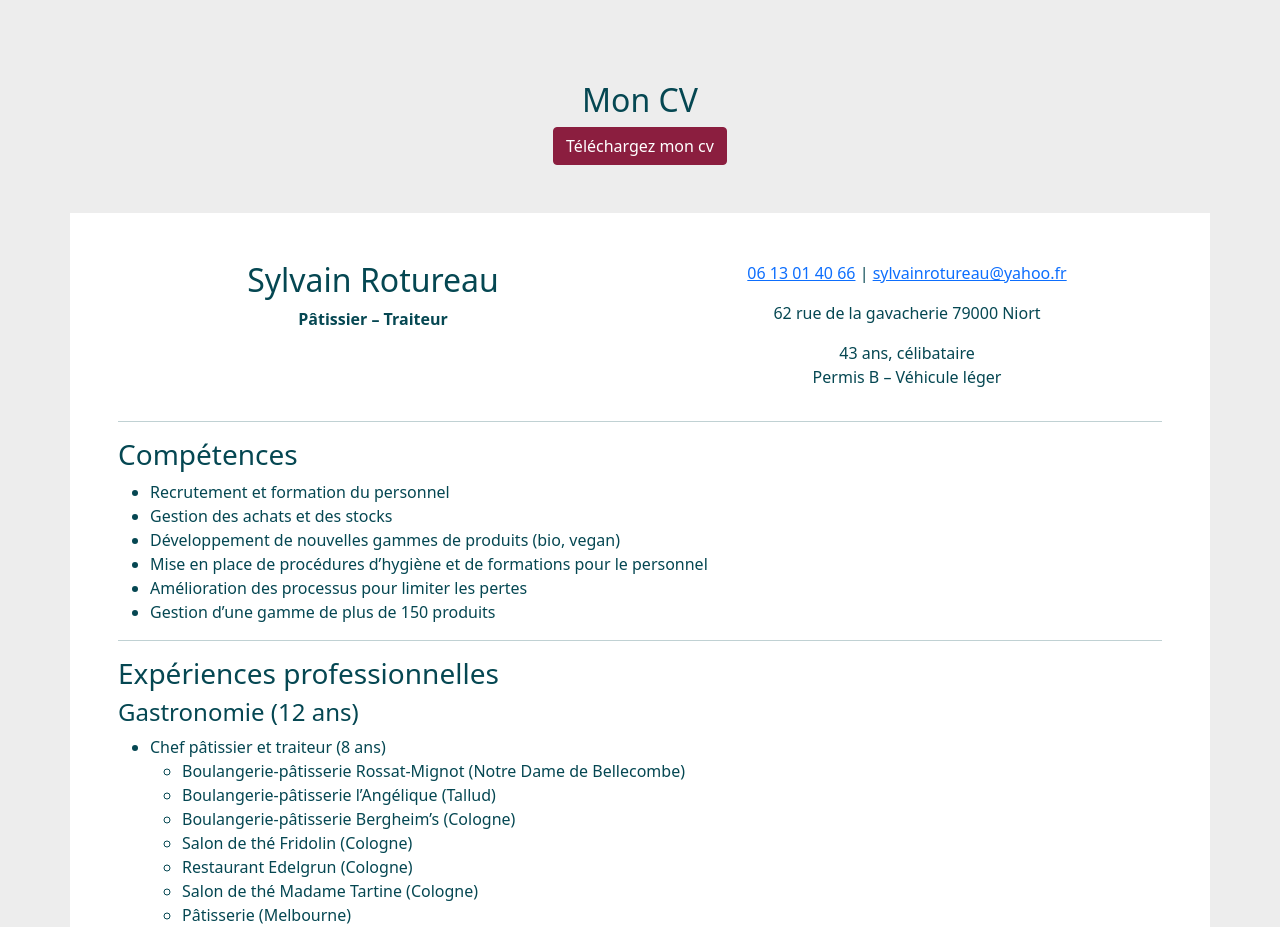
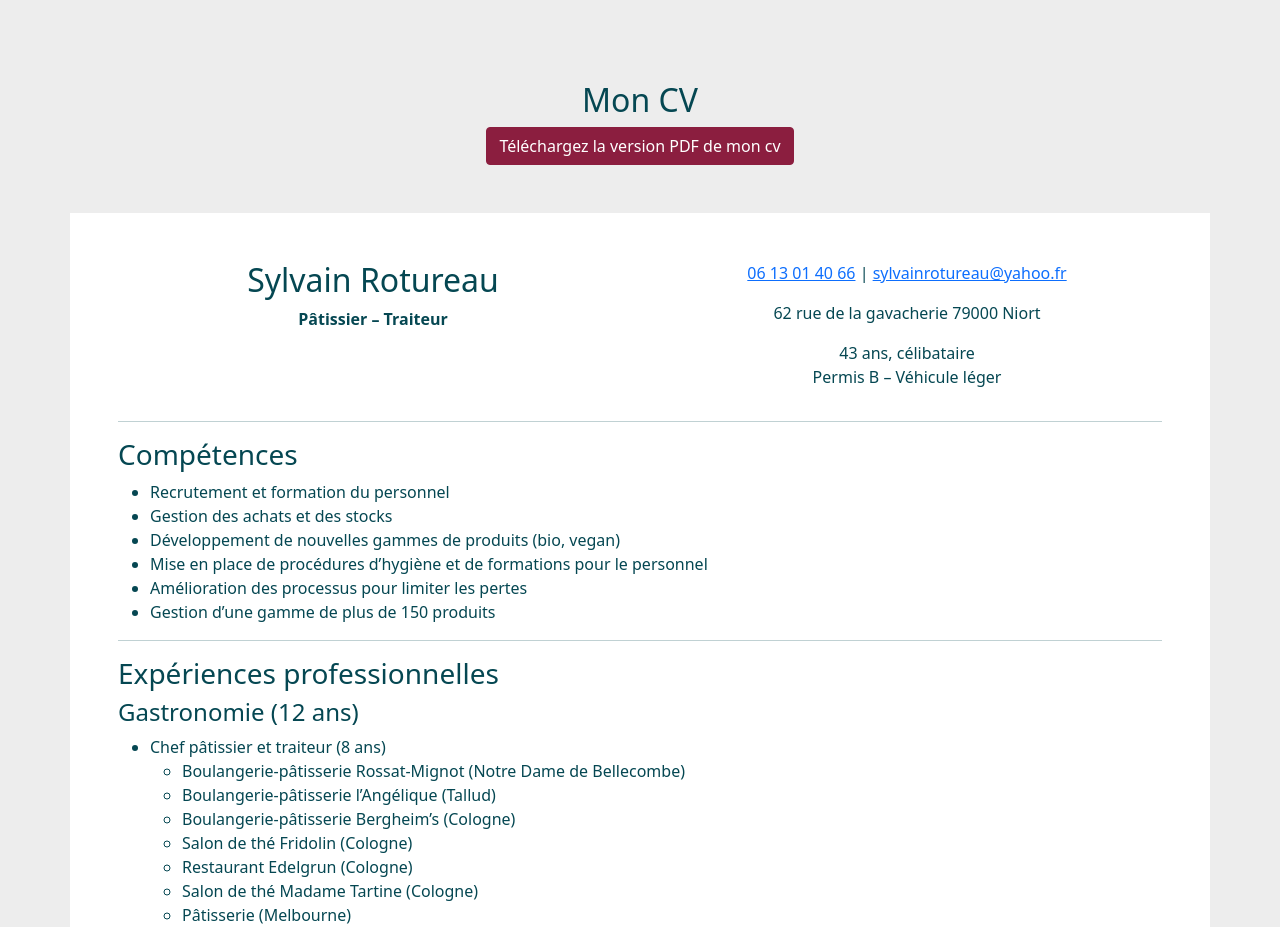
Before and after one commit to sylvainrotureau/patissier, a website: page index.html in a window 1280 px wide. Shown: the part 1200-2127 px from the top of the page. Drawn offline with nearby package versions, Linux system fonts and the light colour scheme.

Commit message:
correction cv

```diff
--- a/index.html
+++ b/index.html
@@ -123,8 +123,9 @@
         <h2 class="text-center">Mon CV</h2>
         <a class="btn btn-color1" href="./cv/cv-2022.pdf" title="Téléchargez mon cv"
         download>
-        Téléchargez mon cv
+        Téléchargez la version PDF de mon cv
     </a>
+
     </div>
 
 
```
